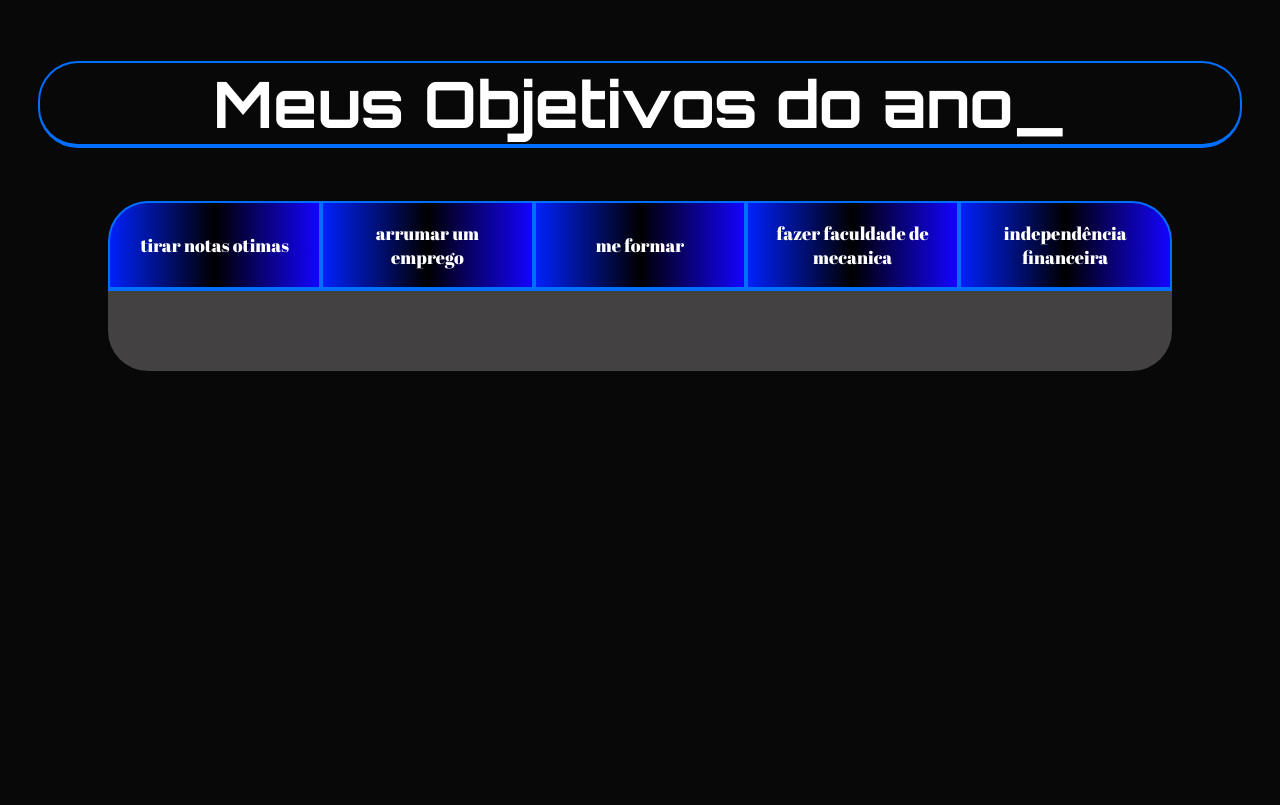
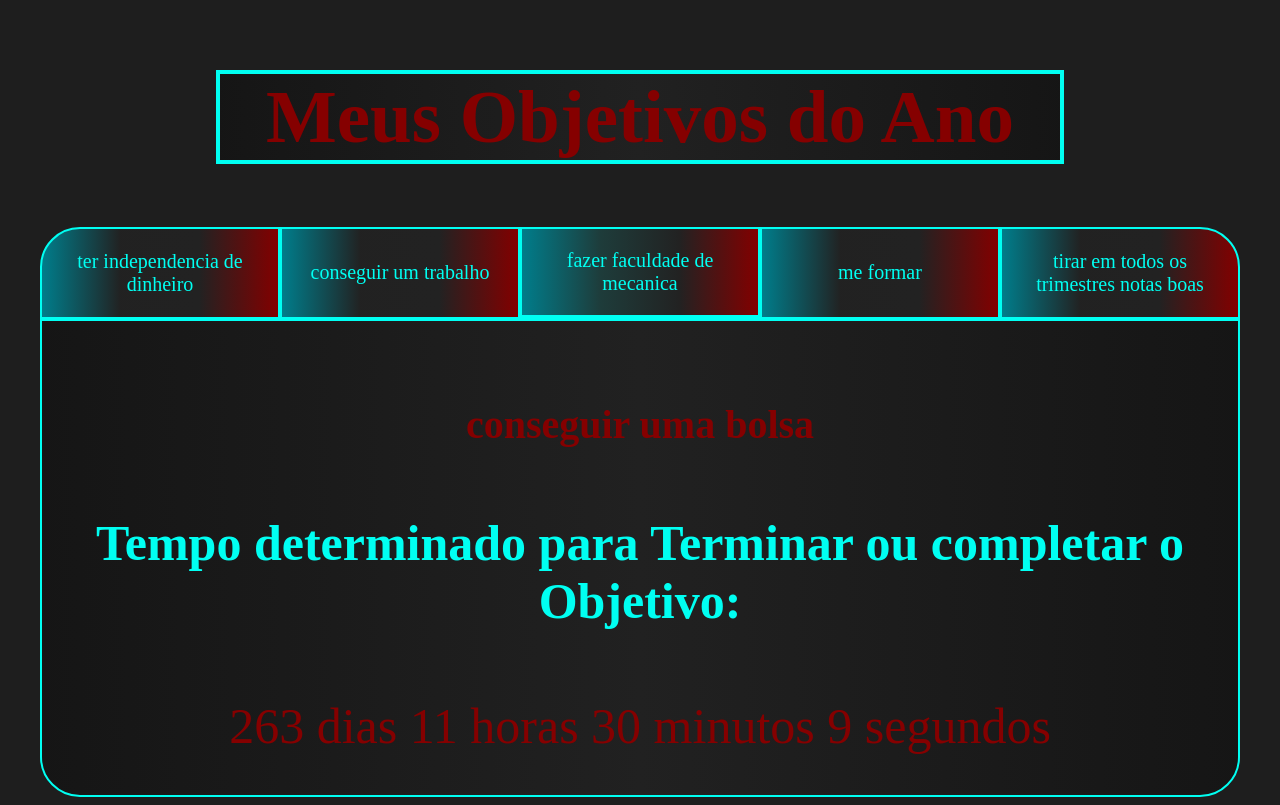
Before and after one commit to felipegogolakmiecik/felipe-polaco, a plain HTML site: page index.html in a window 1280 px wide. Both pictures are taken after a click on the button "fazer faculdade de mecanica". Drawn offline with Linux system fonts and the light colour scheme; a web font is replaced by a local one.

Commit message:
Add files via upload

```diff
--- a/index.html
+++ b/index.html
@@ -1,46 +1,137 @@
+<!DOCTYPE html>
+<html Lang="pt-br">
 
-<!DOCTYPE html>
-<html lang="pt-br">
 <head>
    <meta charset="UTF-8">
-    <meta name="viewport" content="width=device-width, initial-scale=1.0">
-    <title>Meus objetivos do ano</title>
+   <meta name= "viewport"
+   content = "width=device-width, initial-scale=1.0">
+   <title>Meus objetivos de vida</title>
    <link rel="stylesheet" href="style.css">
 </head>
 <body>
   <section class="conteudo-principal">
-        <h2 class="titulo-principal">Meus Objetivos do ano<span>_</span></h2>
-        <div class="conteudo">
+    <h2 class=titulo-principal>Meus Objetivos do Ano</h2>
     <div class="botoes">
-            <button class="botao ativo">tirar notas otimas</button>
-            <button class="botao">arrumar um emprego</button>
+    <button class="botao">ter independencia de dinheiro</button>
+    <button class="botao">conseguir um trabalho</button>
+    <button class="botao">fazer faculdade de mecanica</button>
     <button class="botao">me formar</button>
-            <button class="botao">fazer faculdade de mecanica</button>
-            <button class="botao">independência financeira</button>
+    <button class="botao">tirar em todos os trimestres notas boas</button>
     </div>
     <div class="abas-textos">
-            <div class="aba-conteudo ativo">
-                <h3 class="aba-conteudo-titulo-principal">Estudar 4 cursos na Alura</h3>
-                <h4 class="aba-conteudo-titulo-secundario">Tempo para completar o objetivo</h4>
-                <div class="contador"></div>
+      <div class="aba-conteudo.ativo">
+      <div class="aba-conteudo">
+      <h3 class="aba-conteudo-titulo-principal">começar a trabalhar</h3>
+      <h4 class="aba-conteudo-titulo-secundario">Tempo determinado para Terminar ou completar o Objetivo:</h3>
+      <div class="contador">
+        <div class="contador-digito">
+          <p class="contador-digito">7</p>
+          <p class="contador-digito-texto">dias</p>
         </div>
-            <div class="aba-conteudo">
-                <h3 class="aba-conteudo-titulo-principal">Criar 5 projetos em Javascript</h3>
-                <h4 class="aba-conteudo-titulo-secundario">Tempo para completar o objetivo</h4>
-                <div class="contador"></div>
+        <div class="contador-digito">
+          <p class="contador-digito">7</p>
+          <p class="contador-digito-texto">horas</p>
         </div>
-            <div class="aba-conteudo">
-                <h3 class="aba-conteudo-titulo-principal">Criar um portfolio com os meus 3 melhores projetos</h3>
-                <h4 class="aba-conteudo-titulo-secundario">Tempo para completar o objetivo</h4>
-                <div class="contador"></div>
+        <div class="contador-digito">
+          <p class="contador-digito">7</p>
+          <p class="contador-digito-texto">min</p>
         </div>
-            <div class="aba-conteudo">
-                <h3 class="aba-conteudo-titulo-principal">Atualizar meu curriculo com os certificados da Alura</h3>
-                <h4 class="aba-conteudo-titulo-secundario">Tempo para completar o objetivo</h4>
-                <div class="contador"></div>
+        <div class="contador-digito">
+          <p class="contador-digito">7</p>
+          <p class="contador-digito-texto">seg</p>
         </div>
       </div>
     </div>
+    <div class="aba-conteudo">
+      <h3 class="aba-conteudo-titulo-principal">entregar meu curriculo</h3>
+      <h4 class="aba-conteudo-titulo-secundario">Tempo determinado para Terminar ou completar o Objetivo:</h3>
+      <div class="contador">
+        <div class="contador-digito">
+        <p class="contador-digito">7</p>
+        <p class="contador-digito-texto">dias</p>
+      </div>
+      <div class="contador-digito">
+        <p class="contador-digito">7</p>
+        <p class="contador-digito-texto">horas</p>
+      </div>
+      <div class="contador-digito">
+        <p class="contador-digito">7</p>
+        <p class="contador-digito-texto">min</p>
+      </div>
+      <div class="contador-digito">
+        <p class="contador-digito">7</p>
+        <p class="contador-digito-texto">seg</p>
+      </div>
+    </div></div>
+    </div>
+    <div class="aba-conteudo">
+      <h3 class="aba-conteudo-titulo-principal">conseguir uma bolsa</h3>
+      <h4 class="aba-conteudo-titulo-secundario">Tempo determinado para Terminar ou completar o Objetivo:</h3>
+      <div class="contador">
+        <div class="contador-digito">
+        <p class="contador-digito">7</p>
+        <p class="contador-digito-texto">dias</p>
+      </div>
+      <div class="contador-digito">
+        <p class="contador-digito">7</p>
+        <p class="contador-digito-texto">horas</p>
+      </div>
+      <div class="contador-digito">
+        <p class="contador-digito">7</p>
+        <p class="contador-digito-texto">min</p>
+      </div>
+      <div class="contador-digito">
+        <p class="contador-digito">7</p>
+        <p class="contador-digito-texto">seg</p>
+      </div>
+    </div>
+    </div>
+    <div class="aba-conteudo">
+      <h3 class="aba-conteudo-titulo-principal">ir para escola todos os dias</h3>
+      <h4 class="aba-conteudo-titulo-secundario">Tempo determinado para Terminar ou completar o Objetivo:</h3>
+      <div class="contador">
+        <div class="contador-digito">
+          <p class="contador-digito-numero">7</p>
+          <p class="contador-digito-texto">dias</p>
+        </div>
+        <div class="contador-digito">
+          <p class="contador-digito-numero">7</p>
+          <p class="contador-digito-texto">horas</p>
+        </div>
+        <div class="contador-digito">
+          <p class="contador-digito-numero">7</p>
+          <p class="contador-digito-texto">min</p>
+        </div>
+        <div class="contador-digito">
+          <p class="contador-digito-numero">7</p>
+          <p class="contador-digito-texto">seg</p>
+        </div>
+    </div>
+  </div>
+    <div class="aba-conteudo">
+      <h3 class="aba-conteudo-titulo-principal">ter mais foco na escola</h3>
+      <h4 class="aba-conteudo-titulo-secundario">Tempo determinado para Terminar ou completar o Objetivo:</h3>
+      <div class="contador">
+        <div class="contador-digito">
+          <p class="contador-digito-numero">7</p>
+          <p class="contador-digito-texto">dias</p>
+        </div>
+        <div class="contador-digito">
+          <p class="contador-digito-numero">7</p>
+          <p class="contador-digito-texto">horas</p>
+        </div>
+        <div class="contador-digito">
+          <p class="contador-digito-numero">7</p>
+          <p class="contador-digito-texto">min</p>
+        </div>
+        <div class="contador-digito">
+          <p class="contador-digito-numero">7</p>
+          <p class="contador-digito-texto">seg</p>
+        </div>
+      </div>
+    </div>
+    </div>
+
   </section>
   <script src="main.js"></script>
 </body>
--- a/main.js
+++ b/main.js
@@ -1,4 +1,3 @@
-
 const botoes = document.querySelectorAll(".botao");
 const textos = document.querySelectorAll(".aba-conteudo");
 
@@ -16,7 +15,41 @@ for (let i = 0; i < botoes.length; i++) {
 }
 
 const contadores = document.querySelectorAll(".contador");
-const tempoObjetivo1 = new Date("2023-10-05T00:00:00");
-let tempoAtual = new Date();
+const tempoObjetivo1 = new Date("2024-12-30T00:00:00");
+const tempoObjetivo2 = new Date("2024-12-30T00:00:00");
+const tempoObjetivo3 = new Date("2024-12-30T00:00:00");
+const tempoObjetivo4 = new Date("2024-12-30T00:00:00");
+const tempoObjetivo5 = new Date("2024-12-30T00:00:00");
+const tempos = [tempoObjetivo1,tempoObjetivo2,tempoObjetivo3,tempoObjetivo4,tempoObjetivo5];
 
-contadores[0].textContent = tempoObjetivo1 - tempoAtual;
+
+function calculaTempo(tempoObjetivo) {
+    let tempoAtual = new Date();
+    let tempoFinal = tempoObjetivo - tempoAtual;
+    let segundos = Math.floor(tempoFinal / 1000);
+    let minutos = Math.floor(segundos / 60);
+    let horas = Math.floor(minutos / 60);
+    let dias = Math.floor(horas / 24);
+
+    segundos %= 60;
+    minutos %= 60;
+    horas %= 24;
+    if (tempoFinal > 0){
+        return dias + " dias " + horas + " horas " + minutos + " minutos " + segundos + " segundos";
+    } else {
+        return "Prazo Finalizado";
+    }
+}
+
+function atualizaCronometro(){
+    for (let i=0; i<contadores.length;i++){
+        contadores[i].textContent = calculaTempo(tempos[i]);
+    }
+}
+
+function comecaCronometro(){
+    atualizaCronometro();
+    setInterval(atualizaCronometro,1000);
+}
+
+comecaCronometro();
--- a/style.css
+++ b/style.css
@@ -1,186 +1,95 @@
-@import url('https://fonts.googleapis.com/css2?family=Orbitron:wght@400..900&family=Rubik+Glitch+Pop&display=swap');
-@import url('https://fonts.googleapis.com/css2?family=Abril+Fatface&family=Caveat:wght@400..700&family=Orbitron:wght@400..900&family=Rubik+Glitch+Pop&display=swap');
-
-:root {
-    --cor-de-fundo:#080808;
-    --preto:#000000;
-    --azul-claro:#ffffff;
-    --botao-ativo:#006eff;
-    --botao-inativo:#6d6d6d;
-    --texto-fundo: #434141;
+@import url('https://fonts.googleapis.com/css2?family=Orbitron:wght@400..900&display=swap');
+:root{
+    --cor-de-fundo: #1E1E1E;
+    --verde: #6FFF57;
+    --cor-de-texto: #850000;
+    --botao-ativo: #00fff2;
+    --texto-ativo: #00fff2;
+    --fundo-posbotao: #000000;
+    --botao-inativo: linear-gradient(to left, rgb(131, 0, 0), rgb(34, 34, 34),rgba(34, 34, 34, 0.884), rgb(0, 125, 139));;
+    --texto-fundo: linear-gradient(to left, rgba(0, 0, 0, 0.291), rgba(35, 35, 35, 0.591), rgba(0, 0, 0, 0.291));;
+    --texto-fundo-mouse: rgb(0, 255, 251);
+    --verde: lightgreen;
 }
 
-body {
+body{
     background-color: var(--cor-de-fundo);
-    color: var(--azul-claro);
-    font-family: "Orbitron", sans-serif;
-    font-weight: 700;
+    color: var(--cor-de-texto);
+    font-family: "Jacquarda Bastarda 9", serif;
+    font-weight: 400;
+    font-size: 50px;
     font-style: normal;
 }
+.botao:first-child{
+    border-radius: 40px 40px 0 0
+}
 
+.botao:last-child{
+    border-radius: 40px 40px 0 0;
+}
 
-.conteudo-principal {
-    display: flex;
-    flex-direction: column;
+.titulo-principal{
+    background: var(--texto-fundo);
+    border-bottom: 4px solid var(--texto-ativo);
+    border-right: 4px solid var(--texto-ativo);
+    border-left: 4px solid var(--texto-ativo);
+    border-top: 4px solid var(--texto-ativo);
+    font-family: "Jacquarda Bastarda 9", serif;
+    text-align: center;
+    width: 70%;
+}
+
+.botao{
+    font-family: "Jacquarda Bastarda 9", serif;
+    color: var(--botao-ativo);
+    font-size: 20px;
     justify-content: center;
     align-items: center;
-    max-width: 1200px;
-    width: 150%;
-    margin: 0 auto;
-}
-
-.titulo-principal {
-    text-align: center;
-    width: 100%;
-    font-size: 64px;
-    background-color: var(--cor-de-fundo);
-    border-bottom: 4px solid var(--botao-ativo);
+    padding: 1em;
+    border-bottom: 2px solid var(--botao-ativo);
+    border-right: 2px solid var(--botao-ativo);
     border-left: 2px solid var(--botao-ativo);
-    border-right: 2px solid var(--botao-ativo);
-    border-top: 2px solid var(--botao-ativo);
-}
-
-.titulo-principal span {
-    color: var(--verde);
-}
-
-.botao {
-    font-family: "Abril Fatface", serif;
-    color: var(--branco);
-    justify-content: center;
-    padding: 1em;
-    font-size: 18px;
-    align-items: center;
-    border-bottom: 4px solid var(--botao-ativo);
-    border-left: 2px solid var(--botao-ativo);
-    border-right: 2px solid var(--botao-ativo);
     border-top: 2px solid var(--botao-ativo);
     width: 100%;
     display: flex;
-    background: linear-gradient(to left, rgb(20, 3, 255), rgb(0, 0, 0), rgb(0, 33, 250));
+    background: var(--botao-inativo);
 }
 
 .botao:hover{
-    transition:1.5s;
-    background-color:#02c8ff;
-    opacity: 0.7;
-    width:130%;
+    transition: 1.5s;
+    background-color: var(--texto-fundo-mouse);
+    opacity: 1;
+    width: 130%;
+    border-bottom: 10px solid var(--botao-ativo);
 }
 
-.botao:first-child {
+.botao:last-child{
     border-radius: 40px 40px 0 0;
 }
 
-.botoes {
-    display: block;
-}
-
-
-@media screen and (min-width: 768px) {
-    .botoes {
-        display: flex;
+ .botao:first-child{
+        border-radius: 40px 40px 0 0;
     }
 
-    .botao:first-child {
-        border-radius: 40px 0 0 40px;
-    }
-
-    .botao:last-child {
-        border-radius: 0 40px 40px 0;
-    }
-
-    .titulo-principal{
-        border-radius: 40px 40px 40px 40px;
-    }
-}
-
-@import url('https://fonts.googleapis.com/css2?family=Orbitron:wght@400..900&family=Rubik+Glitch+Pop&display=swap');
-@import url('https://fonts.googleapis.com/css2?family=Abril+Fatface&family=Caveat:wght@400..700&family=Orbitron:wght@400..900&family=Rubik+Glitch+Pop&display=swap');
-
-:root {
-    --cor-de-fundo:#080808;
-    --preto:#000000;
-    --azul-claro:#ffffff;
-    --botao-ativo:#006eff;
-    --botao-inativo:#6d6d6d;
-    --texto-fundo: #434141;
-}
-
-body {
-    background-color: var(--cor-de-fundo);
-    color: var(--azul-claro);
-    font-family: "Orbitron", sans-serif;
-    font-weight: 700;
-    font-style: normal;
-}
-
-
-.conteudo-principal {
-    display: flex;
-    flex-direction: column;
-    justify-content: center;
-    align-items: center;
-    max-width: 1200px;
-    width: 100%;
-    margin: 0 auto;
-}
-
-.titulo-principal {
-    text-align: center;
-    width: 100%;
-    font-size: 64px;
-    background-color: var(--cor-de-fundo);
-    border-bottom: 4px solid var(--botao-ativo);
-    border-left: 2px solid var(--botao-ativo);
-    border-right: 2px solid var(--botao-ativo);
-    border-top: 2px solid var(--botao-ativo);
-}
-
-.titulo-principal span {
-    color: var(--verde);
-}
-
-
-.botao {
-    font-family: "Abril Fatface", serif;
-    color: var(--branco);
-    justify-content: center;
-    padding: 1em;
-    font-size: 18px;
-    align-items: center;
-    border-bottom: 4px solid var(--botao-ativo);
-    border-left: 2px solid var(--botao-ativo);
-    border-right: 2px solid var(--botao-ativo);
-    border-top: 2px solid var(--botao-ativo);
-    width: 100%;
-    display: flex;
-    background: linear-gradient(to left, rgb(20, 3, 255), rgb(0, 0, 0), rgb(0, 33, 250));
-}
-
-.botao:hover{
-    transition:1.5s;
-    background-color:#02c8ff;
-    opacity: 0.7;
-    width:130%;
-}
-.botao:first-child {
-    border-radius: 40px 40px 0 0;
-}
-
-.botoes {
+.botoes{
     display: block;
 }
 
 .botao.ativo{
     background-color: var(--botao-ativo);
-    border-bottom: 4px solid var(--verde);
+    border-bottom: 4px solid var(--botao-ativo);
 }
 
 .abas-textos{
-    background-color: var(--texto-fundo);
+    background: var(--texto-fundo);
     padding: 40px;
     border-radius: 0 0 40px 40px;
+    border-bottom: 2px solid var(--botao-ativo);
+    border-right: 2px solid var(--botao-ativo);
+    border-left: 2px solid var(--botao-ativo);
+    border-top: 2px solid var(--botao-ativo);
 }
+
 .aba-conteudo.ativo{
     display:block;
 }
@@ -190,17 +99,42 @@ body {
 }
 
 .aba-conteudo-titulo-principal{
-    font-size: 28px;
+    font-size: 40px;
     text-align: center;
 }
 .aba-conteudo-titulo-secundario{
     text-align: center;
-    color: var(--verde);
-    text-transform: uppercase;
+    color: var(--botao-ativo);
 }
 
 
-@media screen and (min-width: 768px) {
+.conteudo-principal{
+    display: flex;
+    flex-direction: column;
+    justify-content: center;
+    align-items: center;
+    max-width: 1200px;
+    width: 100%;
+    margin: 0 auto;
+
+}
+
+.contador{
+    display:flex;
+    justify-content: center;
+}
+
+.contador-digito{
+    padding: 0 16px;
+    text-align:center;
+}
+
+.contador-digito-numero{
+    font-size: 80px;
+    margin:0;
+}
+
+@media screen and (min-width: 768px){
     .botoes {
         display: flex;
     }
```
Lines whose indentation alone changed are shown as unchanged.
